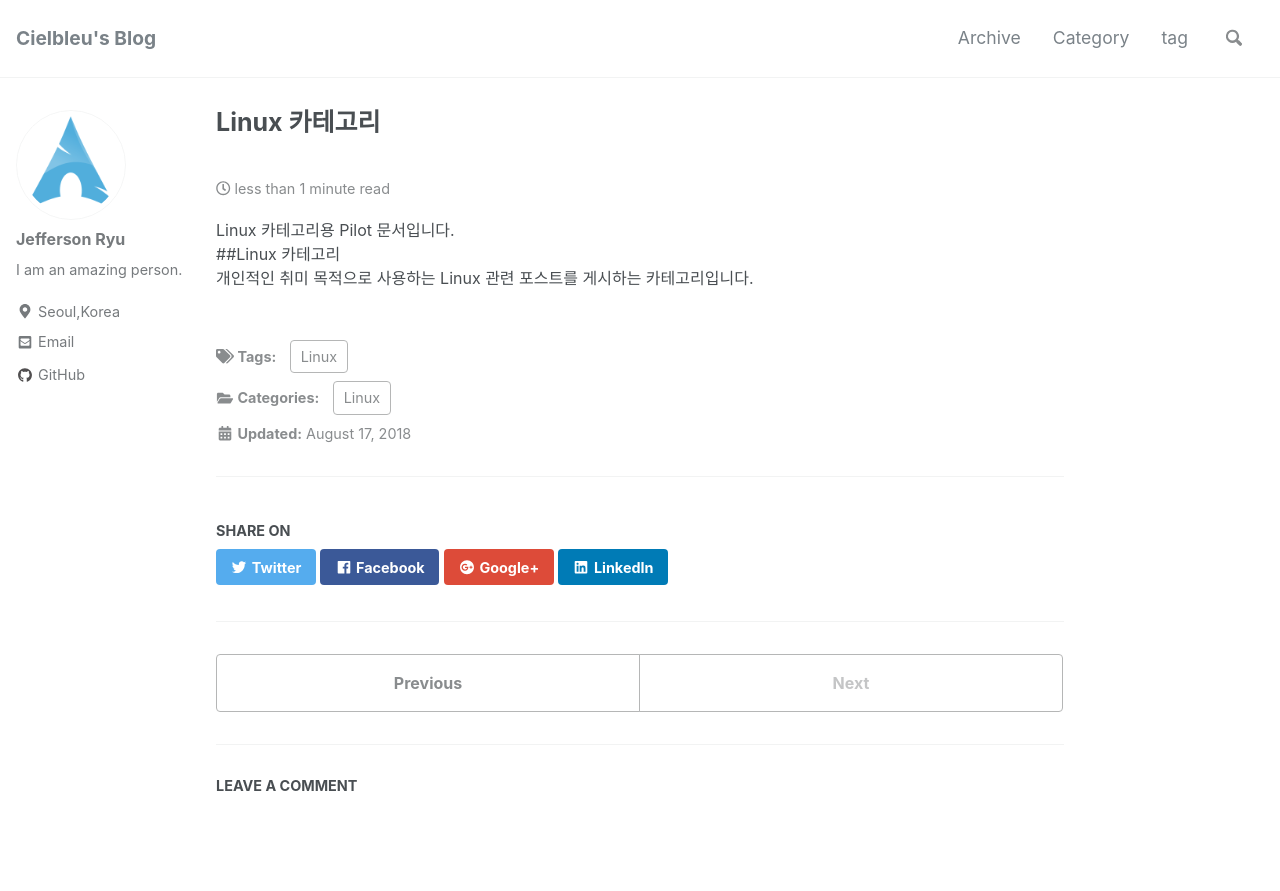
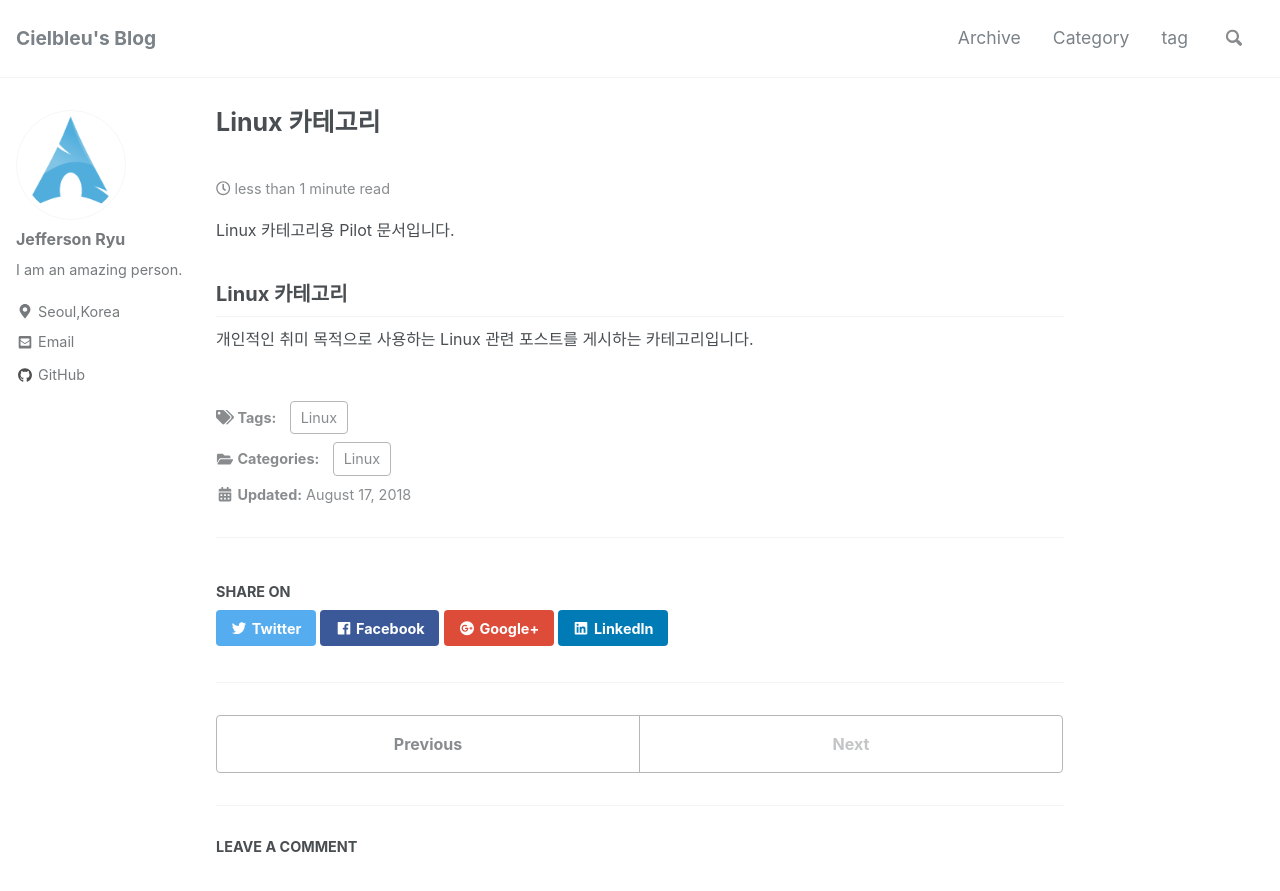
Before and after one commit to cielbleu/cielbleu.github.io, a Jekyll site: the page built from _posts/2018-08-17-lnx-pilot.md, in a window 1280 px wide and 900 px high. Shown: the top 891 px of the window. Built offline with Jekyll 4.4.1, drawn with Linux system fonts in a browser that asks for light colours; nearby versions of some CDN libraries; comment, search, counter and statistics services are not loaded; part of the change alters nothing that is shown.

```diff
--- a/_posts/2018-08-17-linux-pilot.md
+++ b/_posts/2018-08-17-lnx-pilot.md
@@ -1,10 +1,10 @@
 ---
 title: "Linux 카테고리"
-description: "Linux 카테코리용 Pilot 문서입니다."
+description: "Linux 카테코리용 Pilot 문서"
 category: Linux
 tags: [Linux]
 ---
 
 Linux 카테고리용 Pilot 문서입니다.
-##Linux 카테고리
+## Linux 카테고리
 개인적인 취미 목적으로 사용하는 Linux 관련 포스트를 게시하는 카테고리입니다.
```
